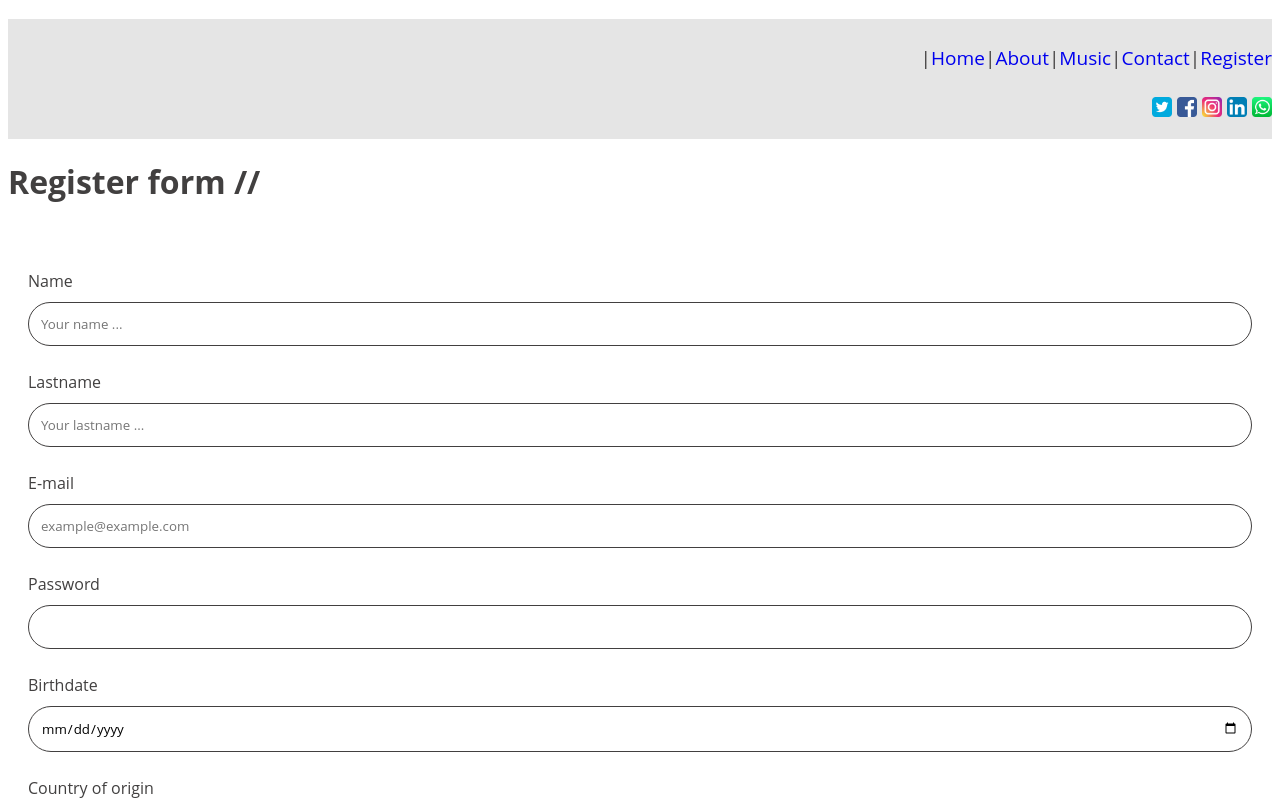
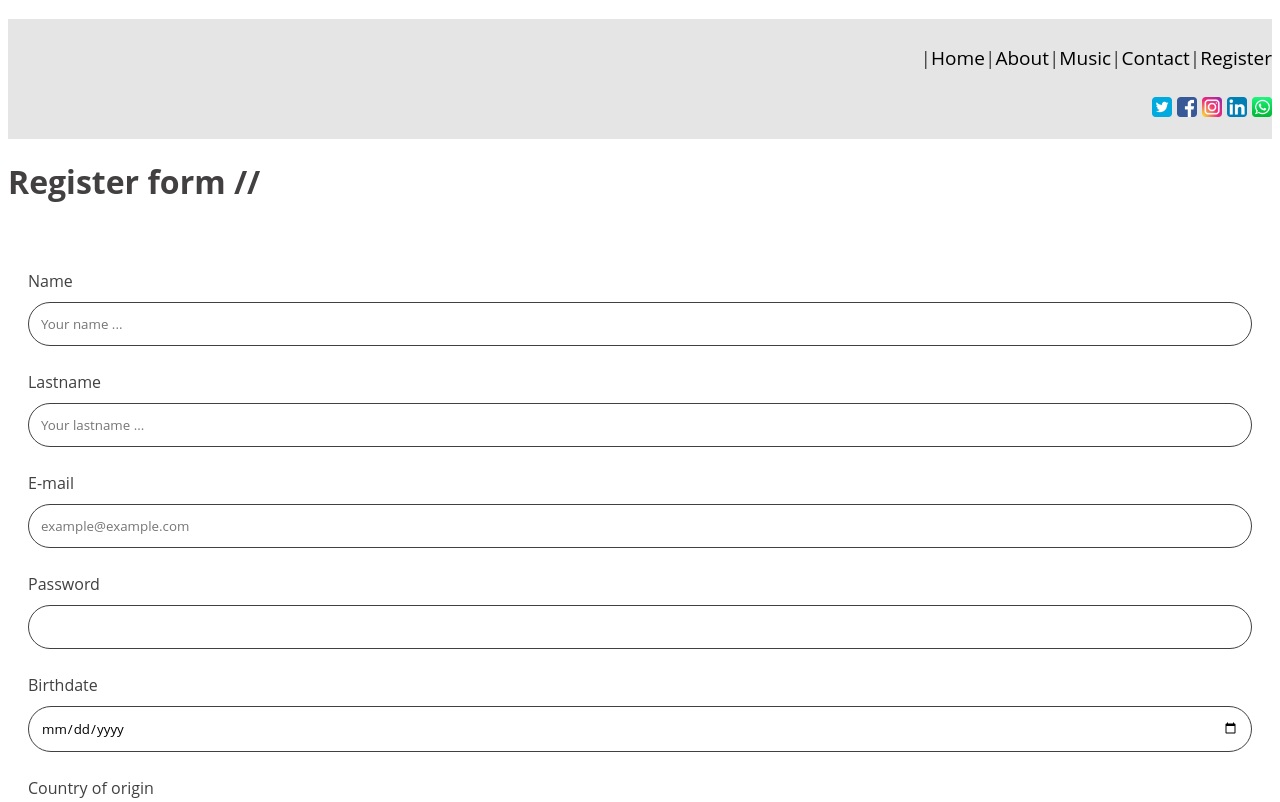
Before and after one commit to 3lm0n0/forms, a plain HTML site: page register.html in a window 1280 px wide. Shown: the top 802 px of the page. Drawn offline with Linux system fonts and the light colour scheme.

Commit message:
hiperlinks color + mockups

```diff
--- a/css/estilos.css
+++ b/css/estilos.css
@@ -25,7 +25,9 @@ ul li a{
     text-decoration: none;
 
 }
-
+a{
+  color: black;
+}
 .cole{
     font-family: 'Work Sans', sans-serif;
     margin-top: 100px;
--- a/register.html
+++ b/register.html
@@ -2,7 +2,7 @@
 <html lang="en" >
   <head>
       <meta charset="UTF-8">
-      <title>Formulario &#9829;</title>
+      <title>Formulario</title>
       <link rel="stylesheet" href="css/estilos.css">
       <link rel="stylesheet" href="css/style.css">
   </head>
```
Also changed, not shown: mockups/about.png, mockups/contact.png, mockups/formulario.png (added), mockups/home.png, mockups/music.jpg (added), 2 other files.
